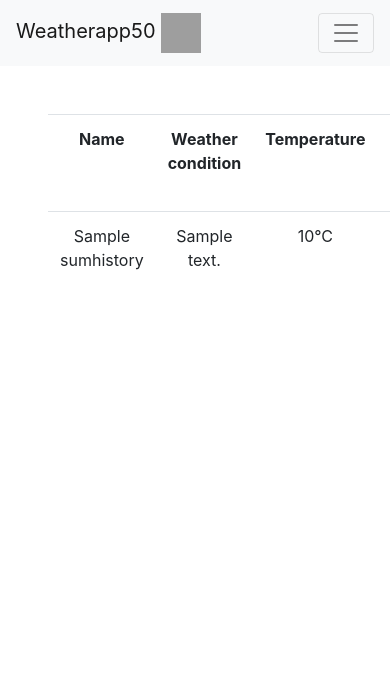
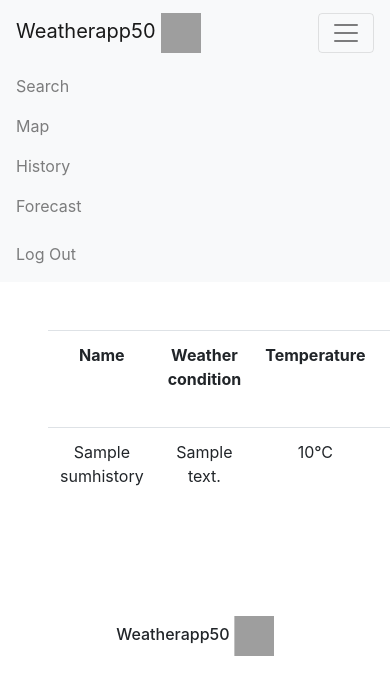
Before and after one commit to DavidKitz/Weatherapp50, a Flask app: template templates/history .html in a window 390 px wide, after a click that opens the changed part; the page is wider, and only the part inside the window is pictured. Shown: the top 695 px of that part. Run offline with Flask 2, Linux system fonts and the light colour scheme; a user stored in the database is signed in; the template is opened without the code that fills it: most values are stand-ins (such as "Sample title", 1, 10 or a date in 2020); some libraries are stand-ins or nearby versions; grey boxes are pictures that could not be loaded.

Commit message:
added more styling and finished mobile conversion

```diff
--- a/static/style.css
+++ b/static/style.css
@@ -50,10 +50,14 @@
     width: 400px;
     height: 400px;
 }
-h6
+.center
 {
     margin-top: 100px;
+  position: absolute;
 
+  left: 50%;
+  -ms-transform: translate(-50%, -50%);
+  transform: translate(-50%, -50%);
 }
 .col-sm
 {
--- a/templates/forecast.html
+++ b/templates/forecast.html
@@ -8,7 +8,7 @@
         <div class="form-group">
 <h3>Welcome to the Weatherapp50 <img src="static/heisses-wetter.png"></h3>
 
-<h5>Get a forecast for the next 4 days</h5>
+<h5>Get a forecast for the next 7 days</h5>
 
 </div>
      <div class="form-group">
--- a/templates/forecastResults.html
+++ b/templates/forecastResults.html
@@ -34,5 +34,7 @@
 
 
    </div>
-
+   <div class ="center" >
+        <h6>Weatherapp50 <img src="static/heisses-wetter.png"></h6>
+    </div>
 {% endblock %}
--- a/templates/history .html
+++ b/templates/history .html
@@ -32,4 +32,7 @@
 
 
 </table>
+<div class ="center" >
+    <h6>Weatherapp50 <img src="static/heisses-wetter.png"></h6>
+</div>
 {% endblock %}
--- a/templates/layout.html
+++ b/templates/layout.html
@@ -9,21 +9,21 @@
     <link rel ="icon" href="static/heisses-wetter.png">
     <title>Weather App: {% block title %} {% endblock %}</title>
 
+    {%block head %} {% endblock %}
 </head>
 <body>
     <nav class="navbar navbar-expand-lg navbar-light bg-light">
-        <a class="navbar-brand" href="#">Weatherapp50 <img src="static/heisses-wetter.png"></a>
+        <a class="navbar-brand" href="/">Weatherapp50 <img src="static/heisses-wetter.png"></a>
         <button class="navbar-toggler" type="button" data-toggle="collapse" data-target="#navbarNav" aria-controls="navbarNav" aria-expanded="false" aria-label="Toggle navigation">
           <span class="navbar-toggler-icon"></span>
         </button>
         <div class="collapse navbar-collapse" id="navbarNav">
             {% if session.user_id %}
             <ul class="navbar-nav mr-auto mt-2">
-                <li class="nav-item"><a class="nav-link" href="/quote">Quote</a></li>
-                <li class="nav-item"><a class="nav-link" href="/buy">Buy</a></li>
-                <li class="nav-item"><a class="nav-link" href="/sell">Sell</a></li>
+                <li class="nav-item"><a class="nav-link" href="/">Search</a></li>
+                <li class="nav-item"><a class="nav-link" href="/display">Map</a></li>
                 <li class="nav-item"><a class="nav-link" href="/history">History</a></li>
-                <li class="nav-item"><a class="nav-link" href="/addCash">addCash</a></li>
+                <li class="nav-item"><a class="nav-link" href="/forecast">Forecast</a></li>
             </ul>
             <ul class="navbar-nav ml-auto mt-2">
                 <li class="nav-item"><a class="nav-link" href="/logout">Log Out</a></li>
@@ -39,6 +39,9 @@
          <main class="container p-5">
             {% block main %}{% endblock %}
         </main>
+    {% block body %}{% endblock %}
 
+    <script src="https://code.jquery.com/jquery-3.5.1.slim.min.js" integrity="sha384-DfXdz2htPH0lsSSs5nCTpuj/zy4C+OGpamoFVy38MVBnE+IbbVYUew+OrCXaRkfj" crossorigin="anonymous"></script>
+    <script src="https://cdn.jsdelivr.net/npm/bootstrap@4.5.3/dist/js/bootstrap.bundle.min.js" integrity="sha384-ho+j7jyWK8fNQe+A12Hb8AhRq26LrZ/JpcUGGOn+Y7RsweNrtN/tE3MoK7ZeZDyx" crossorigin="anonymous"></script>
 </body>
 </html>
```
Also changed, not shown: templates/indexResult.html (+18 -14 lines).
